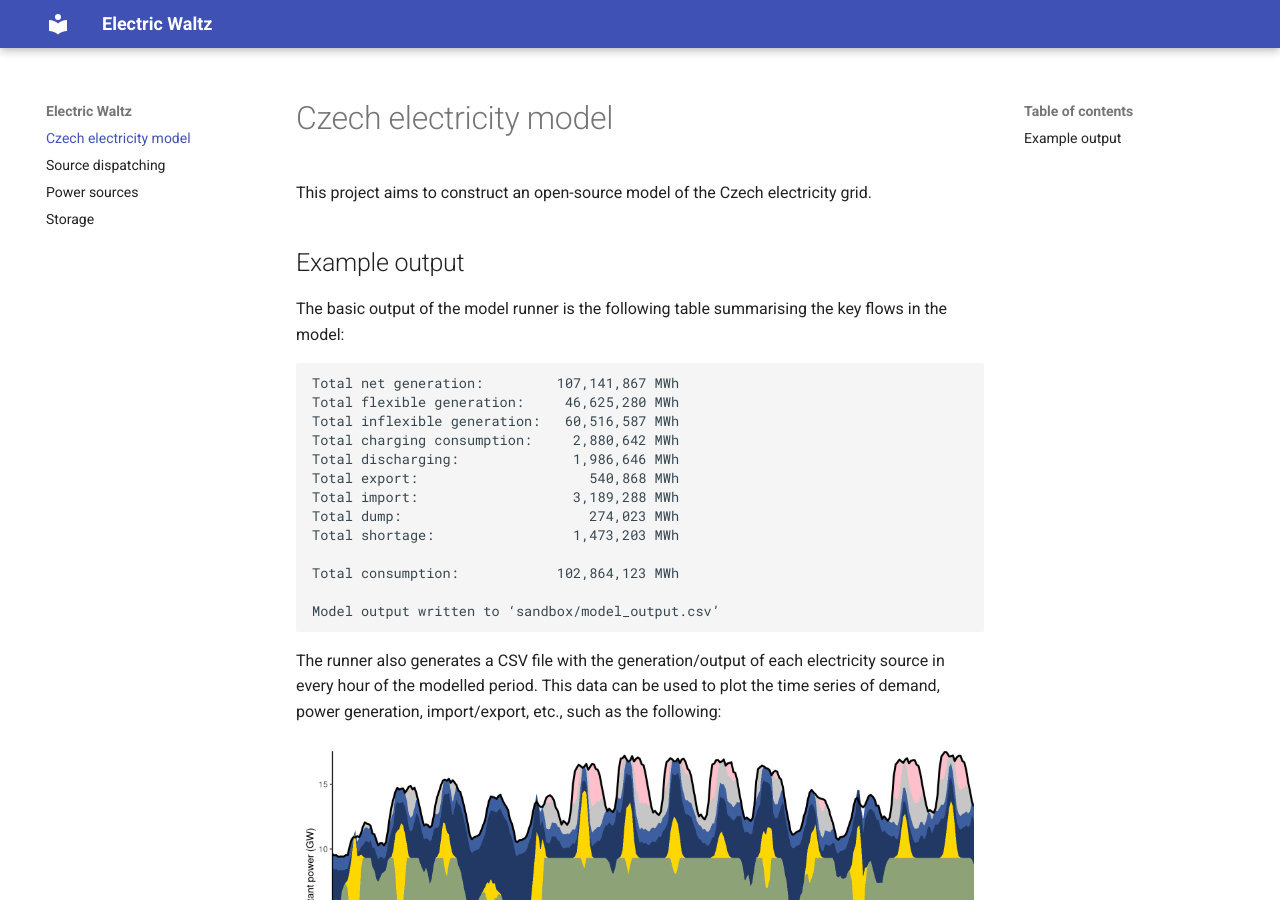
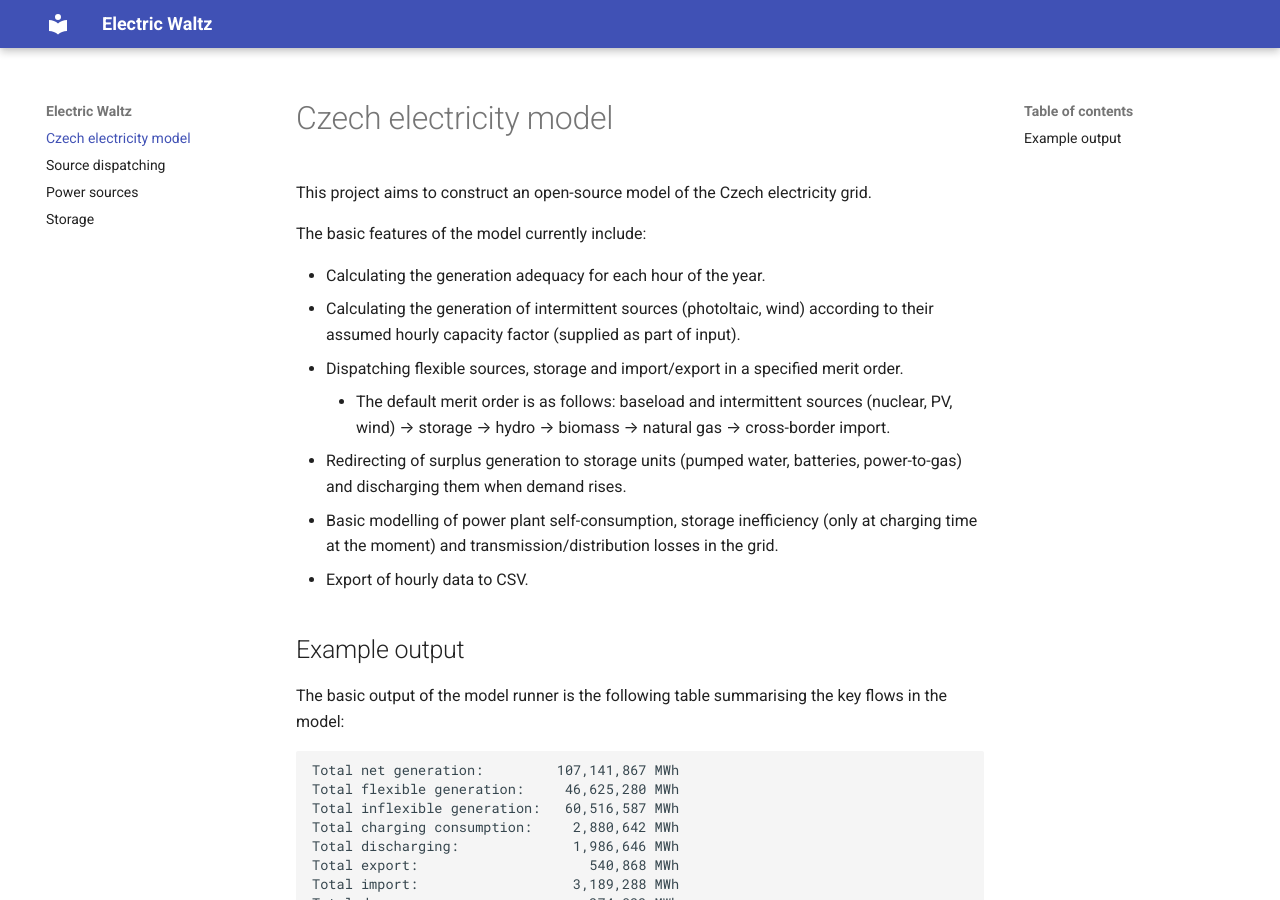
Before and after one commit to mgrabovsky/electric-waltz, an MkDocs documentation site: the page built from docs/index.md, in a window 1280 px wide and 900 px high. Built offline with MkDocs 1.6.1 and Material for MkDocs 9.7.7, drawn with Linux system fonts in a browser that asks for light colours.

Commit message:
docs: List basic features

```diff
--- a/docs/index.md
+++ b/docs/index.md
@@ -1,6 +1,16 @@
 # Czech electricity model
 
 This project aims to construct an open-source model of the Czech electricity grid.
+
+The basic features of the model currently include:
+
+-   Calculating the generation adequacy for each hour of the year.
+-   Calculating the generation of intermittent sources (photoltaic, wind) according to their assumed hourly capacity factor (supplied as part of input).
+-   Dispatching flexible sources, storage and import/export in a specified merit order.
+    -   The default merit order is as follows: baseload and intermittent sources (nuclear, PV, wind) → storage → hydro → biomass → natural gas → cross-border import.
+-   Redirecting of surplus generation to storage units (pumped water, batteries, power-to-gas) and discharging them when demand rises.
+-   Basic modelling of power plant self-consumption, storage inefficiency (only at charging time at the moment) and transmission/distribution losses in the grid.
+-   Export of hourly data to CSV.
 
 ## Example output
 
```
